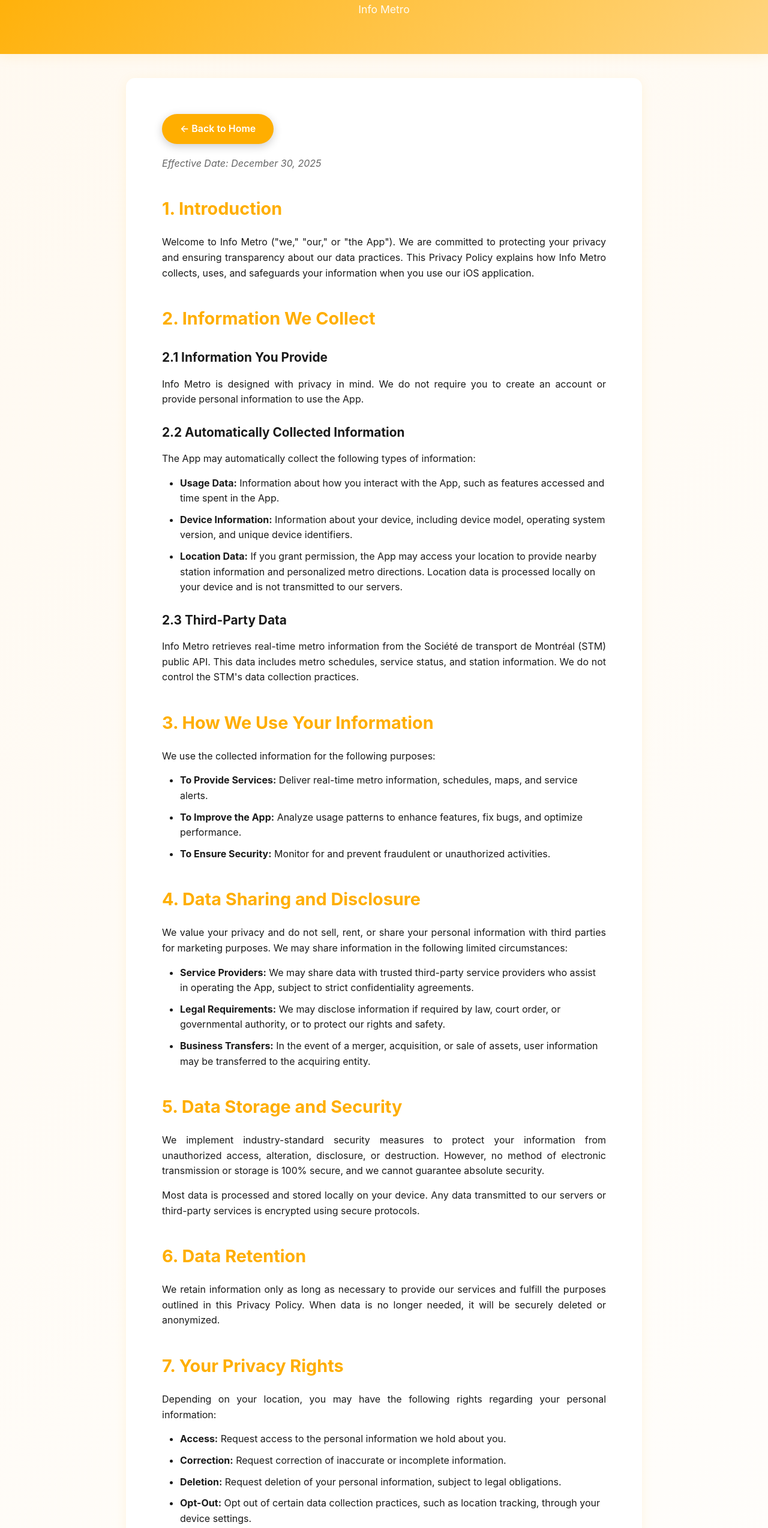
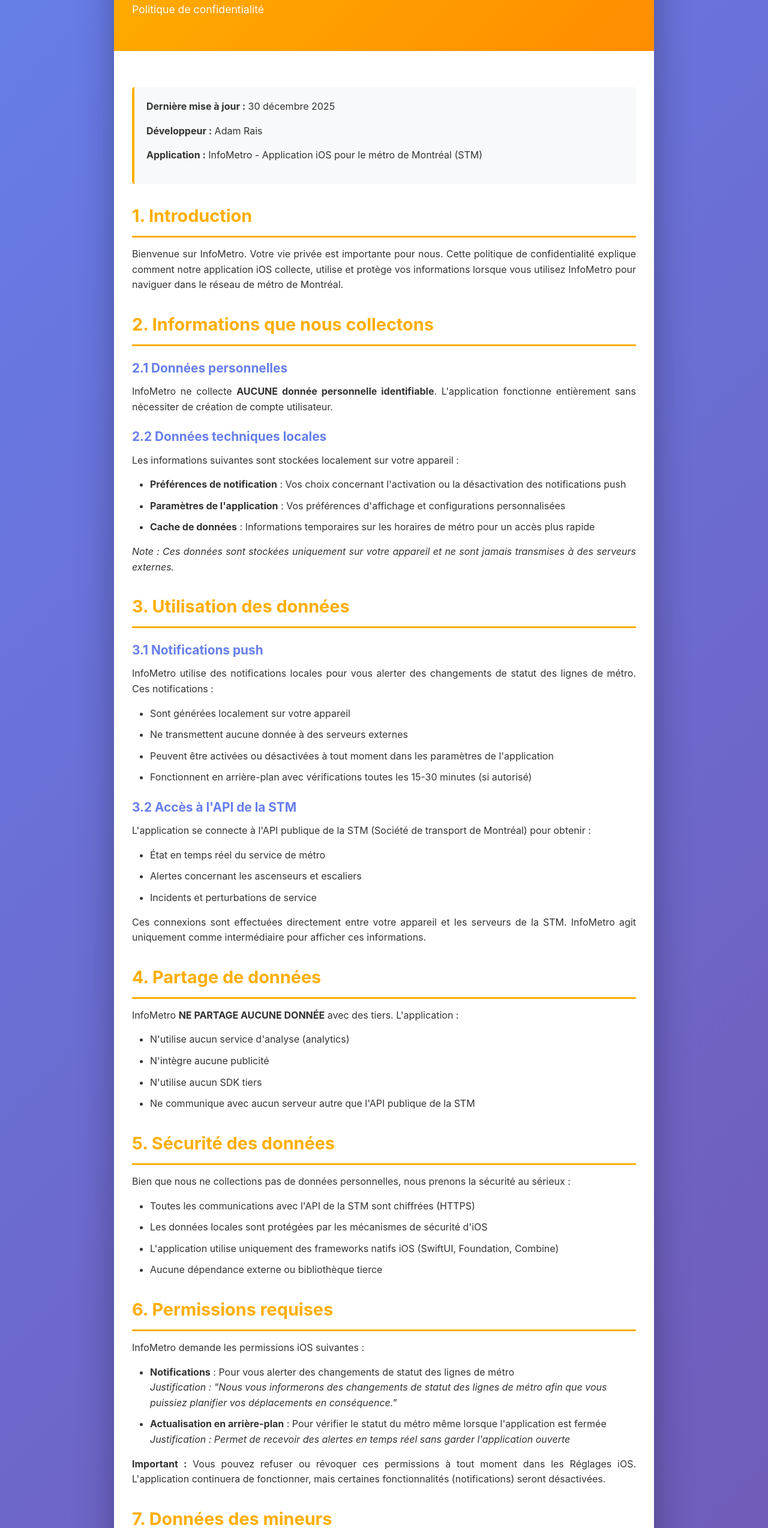
Before and after one commit to adamrais/MontrealMetroApp-website, a plain HTML site: page privacy.html in a window 1280 px wide. Shown: the part 132-2679 px from the top of the page at 60% size. Drawn offline with Linux system fonts and the light colour scheme.

Commit message:
Refactor privacy policy to French and update content
Translated privacy.html to French, updated and expanded the privacy policy content, and redesigned the layout and styles for improved clarity and compliance. No personal data is collected, and the policy now details permissions, data usage, and legal compliance. Also added and updated .DS_Store files.

```diff
--- a/privacy.html
+++ b/privacy.html
@@ -1,10 +1,10 @@
 <!DOCTYPE html>
-<html lang="en">
+<html lang="fr">
 <head>
     <meta charset="UTF-8">
     <meta name="viewport" content="width=device-width, initial-scale=1.0">
-    <title>Privacy Policy - Info Metro</title>
-    <meta name="description" content="Privacy Policy for Info Metro - Montreal Metro Navigation App">
+    <meta name="description" content="Politique de confidentialité pour InfoMetro - Application iOS pour le métro de Montréal">
+    <title>Politique de confidentialité - InfoMetro</title>
     <style>
         * {
             margin: 0;
@@ -12,249 +12,308 @@
             box-sizing: border-box;
         }
 
-        :root {
-            --primary-orange: #FFAE00;
-            --warm-yellow: #FFD580;
-            --dark-text: #1a1a1a;
-            --light-bg: #FFF9F0;
-            --card-bg: #FFFFFF;
-            --shadow: rgba(255, 174, 0, 0.1);
-        }
-
         body {
-            font-family: -apple-system, BlinkMacSystemFont, 'Segoe UI', Roboto, 'Helvetica Neue', Arial, sans-serif;
+            font-family: -apple-system, BlinkMacSystemFont, 'Segoe UI', 'Helvetica Neue', Arial, sans-serif;
             line-height: 1.6;
-            color: var(--dark-text);
-            background: linear-gradient(135deg, var(--light-bg) 0%, #fff 100%);
+            color: #333;
+            background: linear-gradient(135deg, #667eea 0%, #764ba2 100%);
+            min-height: 100vh;
+            padding: 20px;
         }
 
         .container {
             max-width: 900px;
             margin: 0 auto;
-            padding: 0 20px;
+            background: white;
+            border-radius: 20px;
+            box-shadow: 0 20px 60px rgba(0, 0, 0, 0.3);
+            overflow: hidden;
         }
 
         header {
-            background: linear-gradient(135deg, var(--primary-orange) 0%, var(--warm-yellow) 100%);
-            padding: 60px 0;
+            background: linear-gradient(135deg, #FFAE00 0%, #FF8C00 100%);
+            color: white;
+            padding: 40px 30px;
             text-align: center;
-            box-shadow: 0 4px 20px var(--shadow);
         }
 
-        h1 {
-            font-size: 2.5rem;
+        header h1 {
+            font-size: 2.5em;
+            margin-bottom: 10px;
             font-weight: 700;
-            color: white;
-            margin-bottom: 10px;
-            text-shadow: 2px 2px 4px rgba(0,0,0,0.1);
         }
 
-        .subtitle {
-            font-size: 1.1rem;
-            color: rgba(255, 255, 255, 0.95);
+        header p {
+            font-size: 1.1em;
+            opacity: 0.95;
         }
 
         .content {
-            background: white;
-            margin: 40px auto;
-            padding: 60px;
-            border-radius: 15px;
-            box-shadow: 0 4px 20px var(--shadow);
+            padding: 40px 30px;
         }
 
-        .content h2 {
-            color: var(--primary-orange);
-            font-size: 1.8rem;
-            margin-top: 40px;
-            margin-bottom: 20px;
+        h2 {
+            color: #FFAE00;
+            margin-top: 30px;
+            margin-bottom: 15px;
+            font-size: 1.8em;
+            border-bottom: 3px solid #FFAE00;
+            padding-bottom: 10px;
         }
 
-        .content h2:first-child {
-            margin-top: 0;
+        h3 {
+            color: #667eea;
+            margin-top: 20px;
+            margin-bottom: 10px;
+            font-size: 1.3em;
         }
 
-        .content h3 {
-            color: var(--dark-text);
-            font-size: 1.3rem;
-            margin-top: 25px;
-            margin-bottom: 15px;
-        }
-
-        .content p {
+        p {
             margin-bottom: 15px;
             text-align: justify;
         }
 
-        .content ul, .content ol {
-            margin-left: 30px;
-            margin-bottom: 15px;
+        ul {
+            margin: 15px 0 15px 30px;
         }
 
-        .content li {
+        li {
             margin-bottom: 10px;
         }
 
-        .effective-date {
-            font-style: italic;
-            color: #666;
-            margin-bottom: 30px;
+        .highlight-box {
+            background: #f8f9fa;
+            border-left: 4px solid #FFAE00;
+            padding: 20px;
+            margin: 20px 0;
+            border-radius: 5px;
         }
 
-        .back-link {
-            display: inline-block;
-            background: var(--primary-orange);
+        .contact-info {
+            background: linear-gradient(135deg, #667eea 0%, #764ba2 100%);
             color: white;
-            padding: 12px 30px;
-            border-radius: 25px;
+            padding: 30px;
+            border-radius: 10px;
+            margin-top: 30px;
+            text-align: center;
+        }
+
+        .contact-info a {
+            color: #FFAE00;
             text-decoration: none;
             font-weight: 600;
-            transition: transform 0.3s ease, box-shadow 0.3s ease;
-            box-shadow: 0 4px 15px rgba(0,0,0,0.2);
-            margin-bottom: 20px;
         }
 
-        .back-link:hover {
-            transform: translateY(-2px);
-            box-shadow: 0 6px 20px rgba(0,0,0,0.3);
+        .contact-info a:hover {
+            text-decoration: underline;
+        }
+
+        .last-updated {
+            text-align: center;
+            color: #666;
+            font-size: 0.9em;
+            padding: 20px;
+            background: #f8f9fa;
+            margin-top: 30px;
         }
 
         footer {
-            background: var(--dark-text);
+            background: #2c3e50;
             color: white;
+            padding: 20px 30px;
             text-align: center;
-            padding: 40px 0;
-            margin-top: 40px;
-        }
-
-        footer a {
-            color: var(--primary-orange);
-            text-decoration: none;
-        }
-
-        footer a:hover {
-            text-decoration: underline;
         }
 
         @media (max-width: 768px) {
-            h1 {
-                font-size: 2rem;
+            body {
+                padding: 10px;
+            }
+
+            header h1 {
+                font-size: 2em;
             }
 
             .content {
-                padding: 30px 20px;
+                padding: 25px 20px;
             }
 
-            .content h2 {
-                font-size: 1.5rem;
-            }
-
-            .content h3 {
-                font-size: 1.2rem;
+            h2 {
+                font-size: 1.5em;
             }
         }
     </style>
 </head>
 <body>
+    <div class="container">
         <header>
-        <div class="container">
-            <h1>Privacy Policy</h1>
-            <p class="subtitle">Info Metro</p>
-        </div>
+            <h1>🚇 InfoMetro</h1>
+            <p>Politique de confidentialité</p>
         </header>
 
-    <div class="container">
         <div class="content">
-            <a href="index.html" class="back-link">← Back to Home</a>
-
-            <p class="effective-date">Effective Date: December 30, 2025</p>
+            <div class="highlight-box">
+                <p><strong>Dernière mise à jour :</strong> 30 décembre 2025</p>
+                <p><strong>Développeur :</strong> Adam Rais</p>
+                <p><strong>Application :</strong> InfoMetro - Application iOS pour le métro de Montréal (STM)</p>
+            </div>
 
             <h2>1. Introduction</h2>
-            <p>Welcome to Info Metro ("we," "our," or "the App"). We are committed to protecting your privacy and ensuring transparency about our data practices. This Privacy Policy explains how Info Metro collects, uses, and safeguards your information when you use our iOS application.</p>
+            <p>
+                Bienvenue sur InfoMetro. Votre vie privée est importante pour nous. Cette politique de confidentialité explique comment notre application iOS collecte, utilise et protège vos informations lorsque vous utilisez InfoMetro pour naviguer dans le réseau de métro de Montréal.
+            </p>
 
-            <h2>2. Information We Collect</h2>
+            <h2>2. Informations que nous collectons</h2>
 
-            <h3>2.1 Information You Provide</h3>
-            <p>Info Metro is designed with privacy in mind. We do not require you to create an account or provide personal information to use the App.</p>
+            <h3>2.1 Données personnelles</h3>
+            <p>
+                InfoMetro ne collecte <strong>AUCUNE donnée personnelle identifiable</strong>. L'application fonctionne entièrement sans nécessiter de création de compte utilisateur.
+            </p>
 
-            <h3>2.2 Automatically Collected Information</h3>
-            <p>The App may automatically collect the following types of information:</p>
+            <h3>2.2 Données techniques locales</h3>
+            <p>Les informations suivantes sont stockées localement sur votre appareil :</p>
             <ul>
-                <li><strong>Usage Data:</strong> Information about how you interact with the App, such as features accessed and time spent in the App.</li>
-                <li><strong>Device Information:</strong> Information about your device, including device model, operating system version, and unique device identifiers.</li>
-                <li><strong>Location Data:</strong> If you grant permission, the App may access your location to provide nearby station information and personalized metro directions. Location data is processed locally on your device and is not transmitted to our servers.</li>
+                <li><strong>Préférences de notification</strong> : Vos choix concernant l'activation ou la désactivation des notifications push</li>
+                <li><strong>Paramètres de l'application</strong> : Vos préférences d'affichage et configurations personnalisées</li>
+                <li><strong>Cache de données</strong> : Informations temporaires sur les horaires de métro pour un accès plus rapide</li>
+            </ul>
+            <p>
+                <em>Note : Ces données sont stockées uniquement sur votre appareil et ne sont jamais transmises à des serveurs externes.</em>
+            </p>
+
+            <h2>3. Utilisation des données</h2>
+
+            <h3>3.1 Notifications push</h3>
+            <p>
+                InfoMetro utilise des notifications locales pour vous alerter des changements de statut des lignes de métro. Ces notifications :
+            </p>
+            <ul>
+                <li>Sont générées localement sur votre appareil</li>
+                <li>Ne transmettent aucune donnée à des serveurs externes</li>
+                <li>Peuvent être activées ou désactivées à tout moment dans les paramètres de l'application</li>
+                <li>Fonctionnent en arrière-plan avec vérifications toutes les 15-30 minutes (si autorisé)</li>
             </ul>
 
-            <h3>2.3 Third-Party Data</h3>
-            <p>Info Metro retrieves real-time metro information from the Société de transport de Montréal (STM) public API. This data includes metro schedules, service status, and station information. We do not control the STM's data collection practices.</p>
+            <h3>3.2 Accès à l'API de la STM</h3>
+            <p>
+                L'application se connecte à l'API publique de la STM (Société de transport de Montréal) pour obtenir :
+            </p>
+            <ul>
+                <li>État en temps réel du service de métro</li>
+                <li>Alertes concernant les ascenseurs et escaliers</li>
+                <li>Incidents et perturbations de service</li>
+            </ul>
+            <p>
+                Ces connexions sont effectuées directement entre votre appareil et les serveurs de la STM. InfoMetro agit uniquement comme intermédiaire pour afficher ces informations.
+            </p>
 
-            <h2>3. How We Use Your Information</h2>
-            <p>We use the collected information for the following purposes:</p>
+            <h2>4. Partage de données</h2>
+            <p>
+                InfoMetro <strong>NE PARTAGE AUCUNE DONNÉE</strong> avec des tiers. L'application :
+            </p>
             <ul>
-                <li><strong>To Provide Services:</strong> Deliver real-time metro information, schedules, maps, and service alerts.</li>
-                <li><strong>To Improve the App:</strong> Analyze usage patterns to enhance features, fix bugs, and optimize performance.</li>
-                <li><strong>To Ensure Security:</strong> Monitor for and prevent fraudulent or unauthorized activities.</li>
+                <li>N'utilise aucun service d'analyse (analytics)</li>
+                <li>N'intègre aucune publicité</li>
+                <li>N'utilise aucun SDK tiers</li>
+                <li>Ne communique avec aucun serveur autre que l'API publique de la STM</li>
             </ul>
 
-            <h2>4. Data Sharing and Disclosure</h2>
-            <p>We value your privacy and do not sell, rent, or share your personal information with third parties for marketing purposes. We may share information in the following limited circumstances:</p>
+            <h2>5. Sécurité des données</h2>
+            <p>
+                Bien que nous ne collections pas de données personnelles, nous prenons la sécurité au sérieux :
+            </p>
             <ul>
-                <li><strong>Service Providers:</strong> We may share data with trusted third-party service providers who assist in operating the App, subject to strict confidentiality agreements.</li>
-                <li><strong>Legal Requirements:</strong> We may disclose information if required by law, court order, or governmental authority, or to protect our rights and safety.</li>
-                <li><strong>Business Transfers:</strong> In the event of a merger, acquisition, or sale of assets, user information may be transferred to the acquiring entity.</li>
+                <li>Toutes les communications avec l'API de la STM sont chiffrées (HTTPS)</li>
+                <li>Les données locales sont protégées par les mécanismes de sécurité d'iOS</li>
+                <li>L'application utilise uniquement des frameworks natifs iOS (SwiftUI, Foundation, Combine)</li>
+                <li>Aucune dépendance externe ou bibliothèque tierce</li>
             </ul>
 
-            <h2>5. Data Storage and Security</h2>
-            <p>We implement industry-standard security measures to protect your information from unauthorized access, alteration, disclosure, or destruction. However, no method of electronic transmission or storage is 100% secure, and we cannot guarantee absolute security.</p>
-            <p>Most data is processed and stored locally on your device. Any data transmitted to our servers or third-party services is encrypted using secure protocols.</p>
+            <h2>6. Permissions requises</h2>
+            <p>InfoMetro demande les permissions iOS suivantes :</p>
+            <ul>
+                <li>
+                    <strong>Notifications</strong> : Pour vous alerter des changements de statut des lignes de métro
+                    <br><em>Justification : "Nous vous informerons des changements de statut des lignes de métro afin que vous puissiez planifier vos déplacements en conséquence."</em>
+                </li>
+                <li>
+                    <strong>Actualisation en arrière-plan</strong> : Pour vérifier le statut du métro même lorsque l'application est fermée
+                    <br><em>Justification : Permet de recevoir des alertes en temps réel sans garder l'application ouverte</em>
+                </li>
+            </ul>
+            <p>
+                <strong>Important :</strong> Vous pouvez refuser ou révoquer ces permissions à tout moment dans les Réglages iOS. L'application continuera de fonctionner, mais certaines fonctionnalités (notifications) seront désactivées.
+            </p>
 
-            <h2>6. Data Retention</h2>
-            <p>We retain information only as long as necessary to provide our services and fulfill the purposes outlined in this Privacy Policy. When data is no longer needed, it will be securely deleted or anonymized.</p>
+            <h2>7. Données des mineurs</h2>
+            <p>
+                InfoMetro ne collecte aucune information personnelle d'aucun utilisateur, y compris les mineurs de moins de 13 ans. L'application peut être utilisée en toute sécurité par tous les âges.
+            </p>
 
-            <h2>7. Your Privacy Rights</h2>
-            <p>Depending on your location, you may have the following rights regarding your personal information:</p>
+            <h2>8. Vos droits</h2>
+            <p>Vous avez le droit de :</p>
             <ul>
-                <li><strong>Access:</strong> Request access to the personal information we hold about you.</li>
-                <li><strong>Correction:</strong> Request correction of inaccurate or incomplete information.</li>
-                <li><strong>Deletion:</strong> Request deletion of your personal information, subject to legal obligations.</li>
-                <li><strong>Opt-Out:</strong> Opt out of certain data collection practices, such as location tracking, through your device settings.</li>
+                <li>Supprimer toutes les données de l'application en désinstallant InfoMetro</li>
+                <li>Réinitialiser vos préférences en supprimant et réinstallant l'application</li>
+                <li>Désactiver les notifications à tout moment</li>
+                <li>Utiliser l'application sans fournir aucune information personnelle</li>
             </ul>
-            <p>To exercise these rights, please contact us using the information provided below.</p>
 
-            <h2>8. Children's Privacy</h2>
-            <p>Info Metro is not intended for children under the age of 13. We do not knowingly collect personal information from children under 13. If we become aware that we have inadvertently collected such information, we will take steps to delete it promptly.</p>
+            <h2>9. Modifications de cette politique</h2>
+            <p>
+                Nous pouvons mettre à jour cette politique de confidentialité occasionnellement. Toute modification sera :
+            </p>
+            <ul>
+                <li>Publiée sur cette page avec une nouvelle date de mise à jour</li>
+                <li>Communiquée via une mise à jour de l'application si les changements sont significatifs</li>
+            </ul>
+            <p>
+                Nous vous encourageons à consulter cette page régulièrement pour rester informé de nos pratiques de confidentialité.
+            </p>
 
-            <h2>9. Third-Party Links and Services</h2>
-            <p>The App may contain links to third-party websites or services, including the STM website. We are not responsible for the privacy practices of these third parties. We encourage you to review their privacy policies before providing any personal information.</p>
+            <h2>10. Technologies utilisées</h2>
+            <p>InfoMetro est développée avec :</p>
+            <ul>
+                <li><strong>Plateforme</strong> : iOS 15.0+ (iPhone & iPad)</li>
+                <li><strong>Langage</strong> : Swift 5.0</li>
+                <li><strong>Framework</strong> : SwiftUI, Foundation, Combine, UserNotifications, BackgroundTasks</li>
+                <li><strong>Source de données</strong> : Fichiers JSON locaux + API publique STM</li>
+                <li><strong>Dépendances tierces</strong> : Aucune</li>
+            </ul>
 
-            <h2>10. Changes to This Privacy Policy</h2>
-            <p>We may update this Privacy Policy from time to time to reflect changes in our practices or legal requirements. We will notify you of any material changes by posting the updated policy in the App and updating the "Effective Date" at the top of this page. Your continued use of the App after such changes constitutes acceptance of the updated policy.</p>
+            <h2>11. Conformité légale</h2>
+            <p>
+                Cette application respecte :
+            </p>
+            <ul>
+                <li>Les directives de l'App Store d'Apple en matière de confidentialité</li>
+                <li>Les lois canadiennes sur la protection de la vie privée</li>
+                <li>Les lois québécoises sur la protection des renseignements personnels</li>
+            </ul>
 
-            <h2>11. International Users</h2>
-            <p>Info Metro is designed for users in the Montreal, Canada area. If you access the App from outside Canada, please be aware that your information may be transferred to and processed in Canada, where data protection laws may differ from those in your jurisdiction.</p>
+            <div class="contact-info">
+                <h2 style="color: white; border: none; margin-top: 0;">12. Nous contacter</h2>
+                <p>
+                    Si vous avez des questions ou des préoccupations concernant cette politique de confidentialité, veuillez nous contacter :
+                </p>
+                <p>
+                    <strong>Email :</strong> <a href="mailto:adamrais.dev@gmail.com">adamrais.dev@gmail.com</a><br>
+                    <strong>GitHub :</strong> <a href="https://github.com/adamrais/stmMetroApp" target="_blank">github.com/adamrais/stmMetroApp</a>
+                </p>
+            </div>
 
-            <h2>12. Contact Us</h2>
-            <p>If you have any questions, concerns, or requests regarding this Privacy Policy or our data practices, please contact us at:</p>
-            <p><strong>Email:</strong> <a href="mailto:privacy@infometro.app">privacy@infometro.app</a></p>
-            <p><strong>GitHub:</strong> <a href="https://github.com/adamrais/stmMetroApp" target="_blank">https://github.com/adamrais/stmMetroApp</a></p>
-
-            <h2>13. Consent</h2>
-            <p>By using Info Metro, you consent to the collection, use, and sharing of your information as described in this Privacy Policy.</p>
-
-            <hr style="margin: 40px 0; border: none; border-top: 1px solid #e0e0e0;">
-
-            <p style="font-size: 0.9rem; color: #666; margin-top: 30px;">This Privacy Policy complies with applicable privacy laws and Apple App Store requirements. We are committed to transparency and protecting your privacy while providing the best possible Montreal metro navigation experience.</p>
+            <div class="last-updated">
+                <p><strong>Identifiant de l'application :</strong> com.adamrais.stmMetroApp</p>
+                <p><strong>Version de la politique :</strong> 1.0</p>
+                <p><strong>Dernière révision :</strong> 30 décembre 2025</p>
             </div>
         </div>
 
         <footer>
-        <div class="container">
-            <p>&copy; 2025 Info Metro. Built with SwiftUI for iOS.</p>
-            <p style="margin-top: 10px;">
-                <a href="index.html">Home</a> |
-                <a href="privacy.html">Privacy Policy</a> |
-                <a href="https://github.com/adamrais/stmMetroApp">GitHub Repository</a>
+            <p>&copy; 2025 InfoMetro - Développée avec ❤️ pour Montréal</p>
+            <p style="margin-top: 10px; font-size: 0.9em;">
+                Les données du métro sont fournies par la STM (Société de transport de Montréal)
             </p>
+        </footer>
     </div>
-    </footer>
 </body>
 </html>
```
Also changed, not shown: 2 other files. Lines whose indentation alone changed are shown as unchanged.
